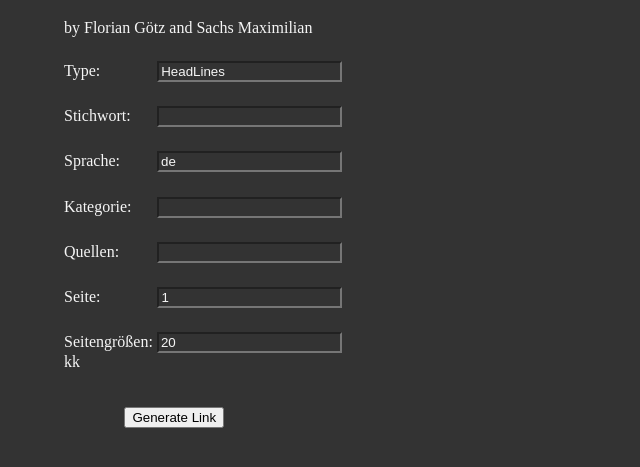
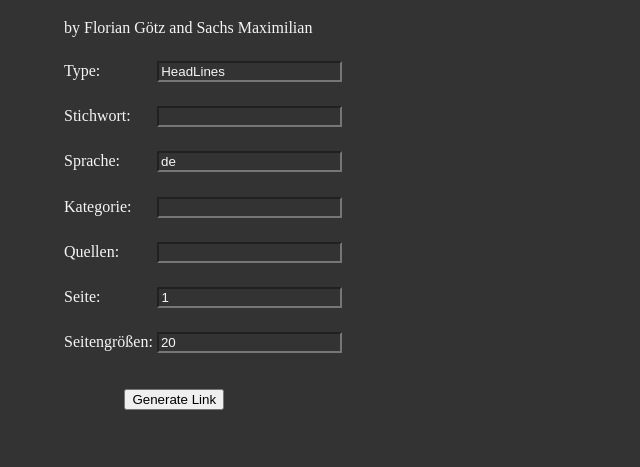
Before and after one commit to FlorianGoetz254/NewsGetter, a website: page src/Static.html in a window 1280 px wide. Shown: the part 61-528 px from the top of the page, without its empty margins (0-640 px from the left). Drawn offline with Linux system fonts and the light colour scheme.

Commit message:
html, bugfixing

```diff
--- a/src/Server.js
+++ b/src/Server.js
@@ -81,7 +81,7 @@ app.get('/Everything', (req, res) => {
             html += "<h1 style=\"color: whitesmoke;\">" + (element.title !== undefined ? element.title : element.name) + "</h1><br>"
             html += "<h5 style=\"color: whitesmoke;\">" + (element.author !== undefined ? "Author: "+element.author : "Category: "+element.category + element.publishedAt !== undefined ? " | Published at: "+element.publishedAt : "") + "</h5><br>"
             html += "<h3 style=\"color: whitesmoke;\">" + ("Description: "+element.description) + "</h3><br>"
-            html += "<h5 style=\"color: whitesmoke;\">" (element.content !== undefined ? element.content : "Country: "+element.country) + "</h5> <br>"
+            html += "<h5 style=\"color: whitesmoke;\">" (element.content !== undefined ? element.content : "Country: "+element.country) + "</h5><br>"
             html += "<a href=\"" + element.url + "\" >"+element.url+"</a>";
             html += "</div>"
         });
--- a/src/Static.html
+++ b/src/Static.html
@@ -41,7 +41,7 @@
             <span style="margin-right: 34px">Quellen: </span> <input type="text" name="sources"><br>
             <span style="margin-right: 53px">Seite: </span> <input type="text" name="page" value="1"><br>
             <span style="margin-right: 0px">Seitengrößen: </span> <input type="text" name="pagesize" value="20"><br>
-            kk
+
         </form>
         <button onclick="openDyn()" style="margin-left: 5%; margin-top: 3%">Generate Link</button>
         <p>
```
Also changed, not shown: 1 other file.
